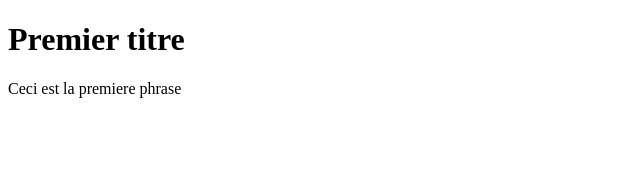
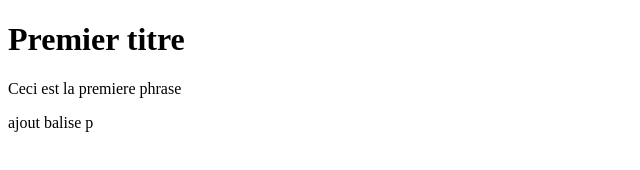
Before and after one commit to WafiMo1/Labo4, a plain HTML site: page index.html in a window 1280 px wide. Shown: the whole page, without its empty margins (0-640 px from the left). Drawn offline with Linux system fonts and the light colour scheme.

Commit message:
“ajoutbalisep”

```diff
--- a/index.html
+++ b/index.html
@@ -9,5 +9,6 @@
 <body>
     <h1>Premier titre</h1>
     <p>Ceci est la premiere phrase</p>
+    <p>ajout balise p</p>
 </body>
 </html>
```
